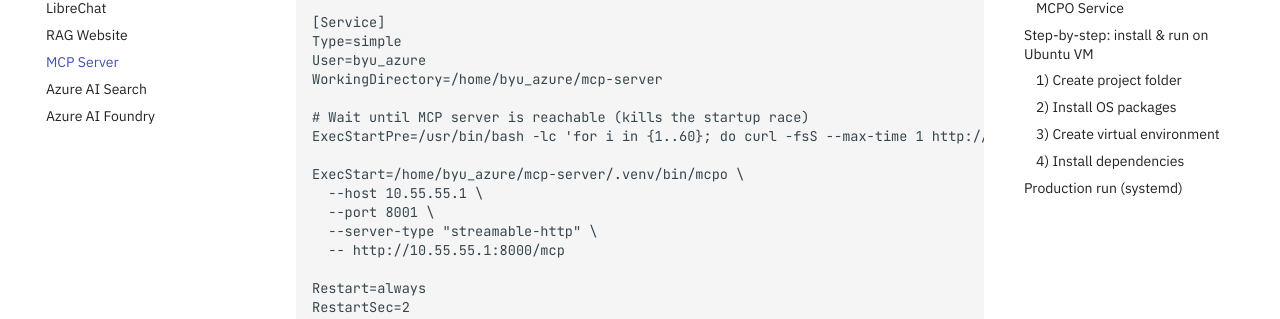
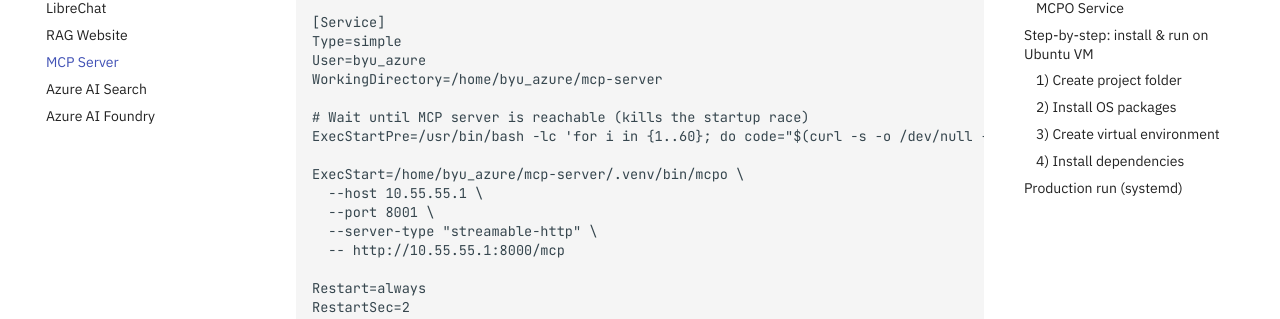
Before and after one commit to Zabuddia/capstone-documentation, an MkDocs documentation site: the page built from docs/mcp-server.md, in a window 1280 px wide and 900 px high, scrolled down 4894 px. Shown: the part 342-661 px from the top of the window. Built offline with MkDocs 1.6.1 and Material for MkDocs 9.7.7, drawn with Linux system fonts in a browser that asks for light colours; some of the changed text lies outside the part shown.

Commit message:
Updated mcpo.service

```diff
--- a/docs/mcp-server.md
+++ b/docs/mcp-server.md
@@ -258,7 +258,7 @@
 WorkingDirectory=/home/byu_azure/mcp-server
 
 # Wait until MCP server is reachable (kills the startup race)
-ExecStartPre=/usr/bin/bash -lc 'for i in {1..60}; do curl -fsS --max-time 1 http://10.55.55.1:8000/mcp >/dev/null && exit 0; sleep 1; done; echo "MCP not reachable"; exit 1'
+ExecStartPre=/usr/bin/bash -lc 'for i in {1..60}; do code="$(curl -s -o /dev/null -w "%{http_code}" --max-time 1 http://10.55.55.1:8000/mcp || true)"; if [[ "$code" == "200" || "$code" == "202" || "$code" == "406" ]]; then exit 0; fi; sleep 1; done; echo "MCP not reachable (last HTTP $code)"; exit 1'
 
 ExecStart=/home/byu_azure/mcp-server/.venv/bin/mcpo \
   --host 10.55.55.1 \
```
